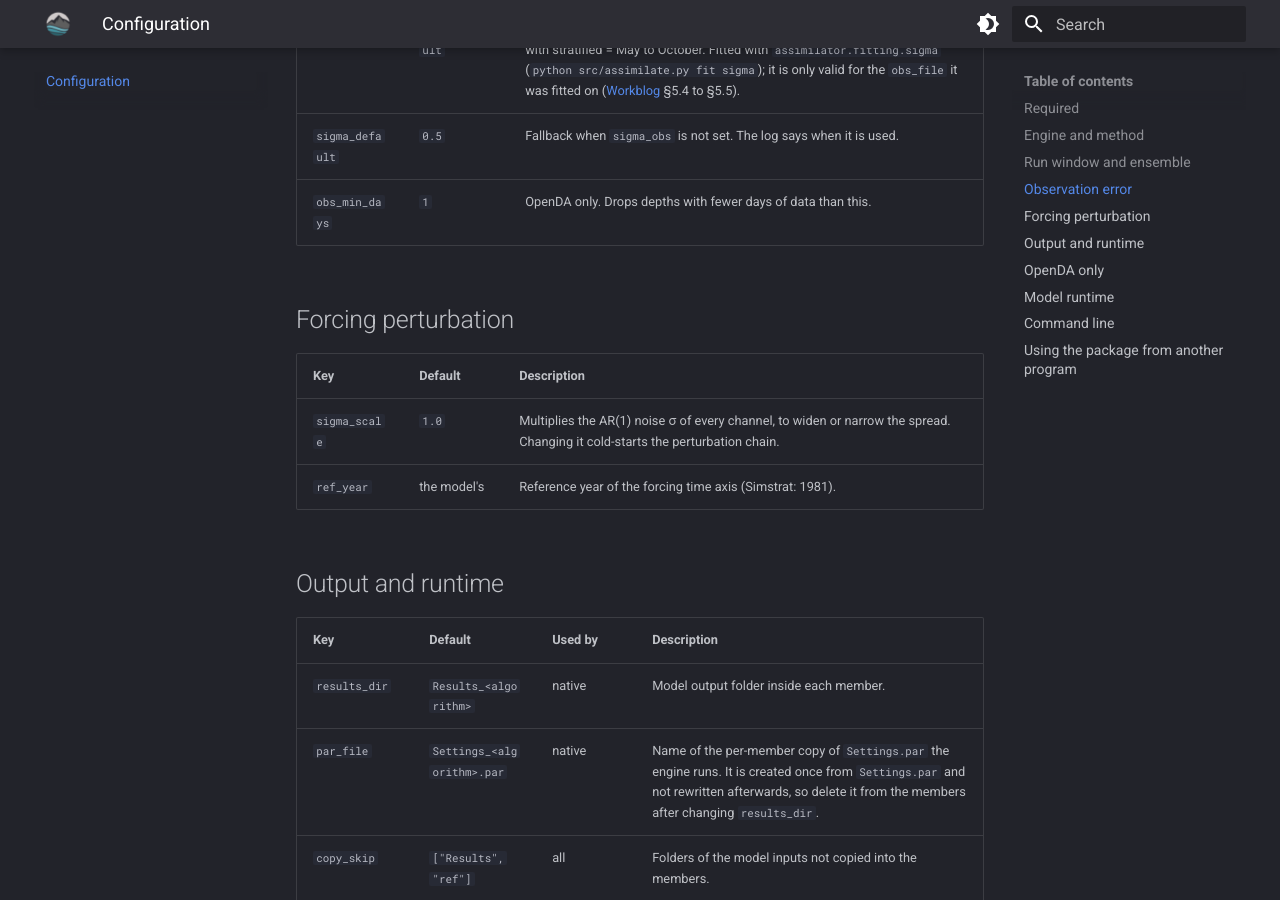
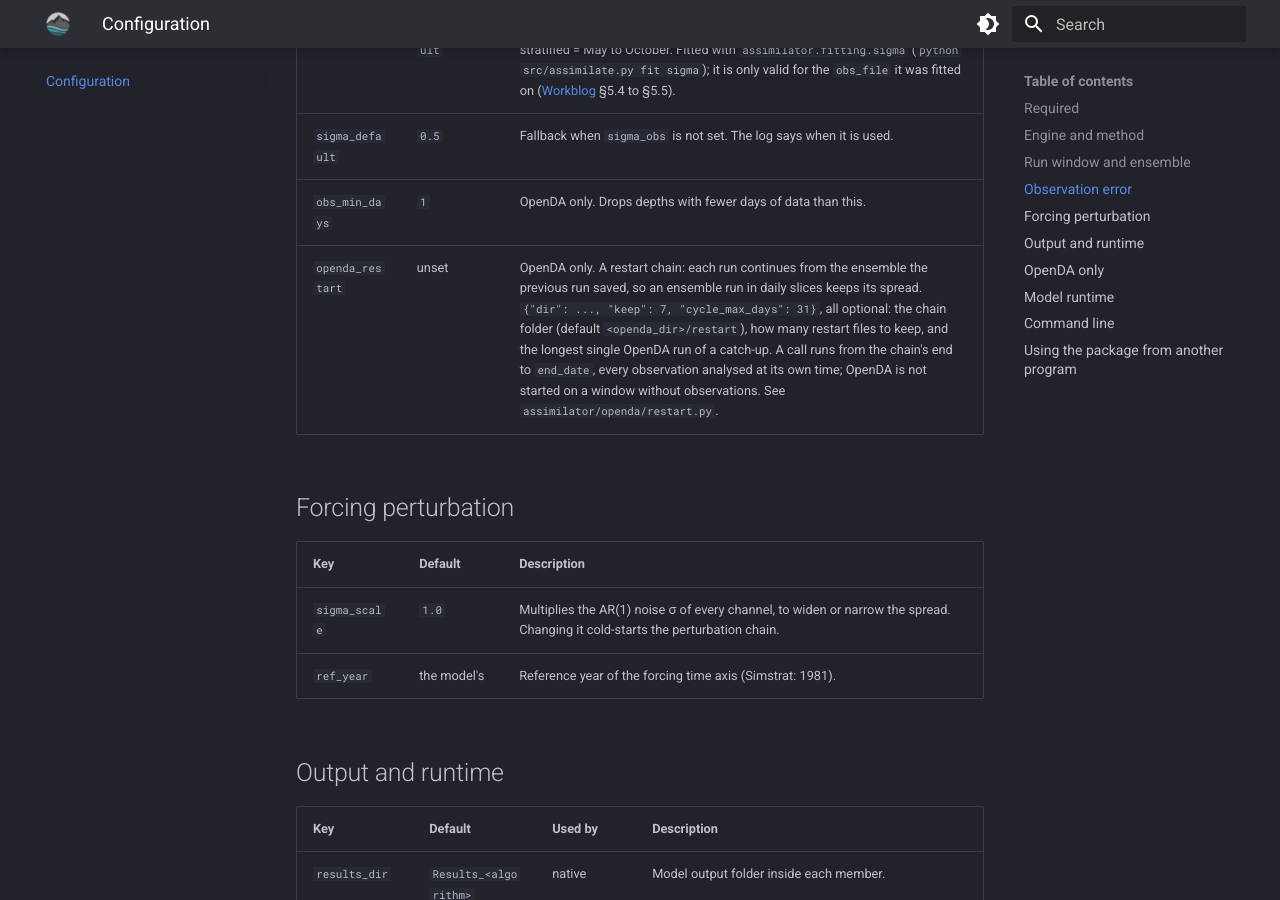
Before and after one commit to eawag-surface-waters-research/alplakes-data-assimilation, an MkDocs documentation site: the page built from docs/configuration.md, in a window 1280 px wide and 900 px high, scrolled down 2645 px. Built offline with MkDocs 1.6.1 and Material for MkDocs 9.7.7, drawn with Linux system fonts in a browser that asks for light colours.

Commit message:
docs: the openda_restart config block

```diff
--- a/docs/configuration.md
+++ b/docs/configuration.md
@@ -68,6 +68,7 @@ result = assimilator.run(cfg)          # cfg: the same keys as the JSON
 | `sigma_obs` | `sigma_default` | Observation error in °C: a number, or `{"mixed": .., "stratified": ..}` with stratified = May to October. Fitted with `assimilator.fitting.sigma` (`python src/assimilate.py fit sigma`); it is only valid for the `obs_file` it was fitted on ([Workblog](workblog.md) §5.4 to §5.5). |
 | `sigma_default` | `0.5` | Fallback when `sigma_obs` is not set. The log says when it is used. |
 | `obs_min_days` | `1` | OpenDA only. Drops depths with fewer days of data than this. |
+| `openda_restart` | unset | OpenDA only. A restart chain: each run continues from the ensemble the previous run saved, so an ensemble run in daily slices keeps its spread. `{"dir": ..., "keep": 7, "cycle_max_days": 31}`, all optional: the chain folder (default `<openda_dir>/restart`), how many restart files to keep, and the longest single OpenDA run of a catch-up. A call runs from the chain's end to `end_date`, every observation analysed at its own time; OpenDA is not started on a window without observations. See `assimilator/openda/restart.py`. |
 
 ## Forcing perturbation
 
```
